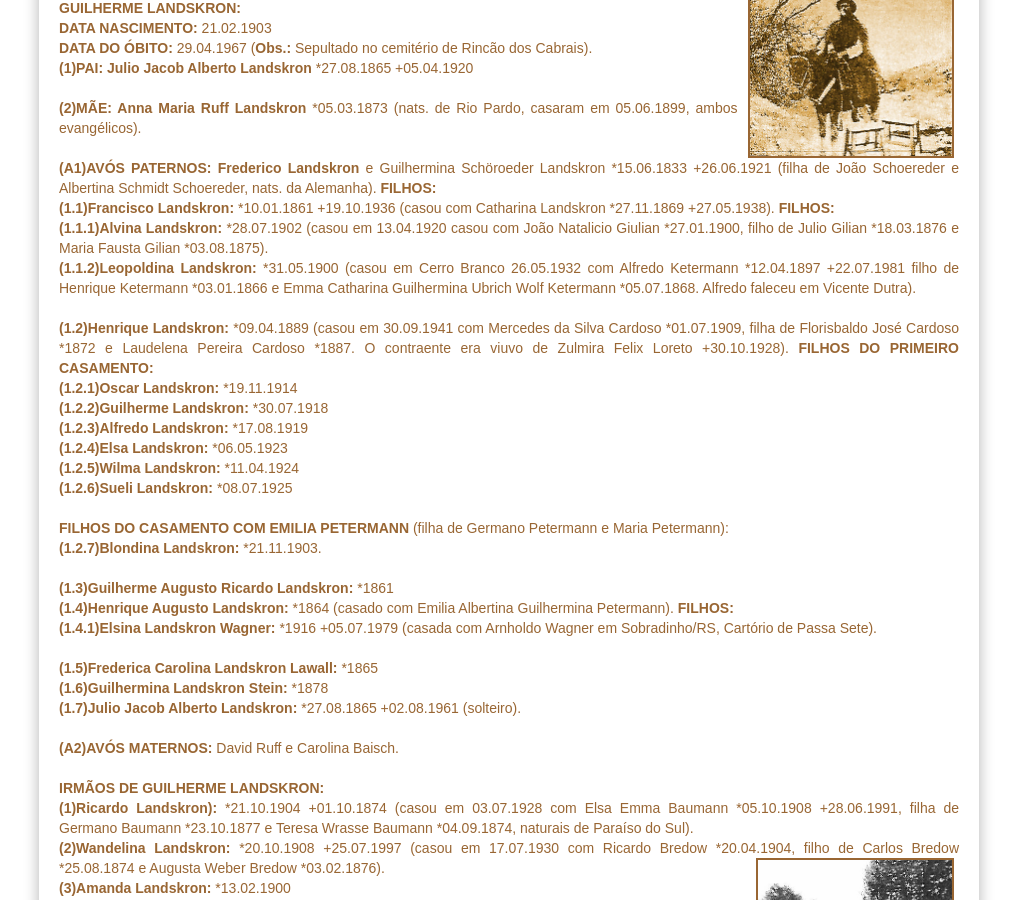
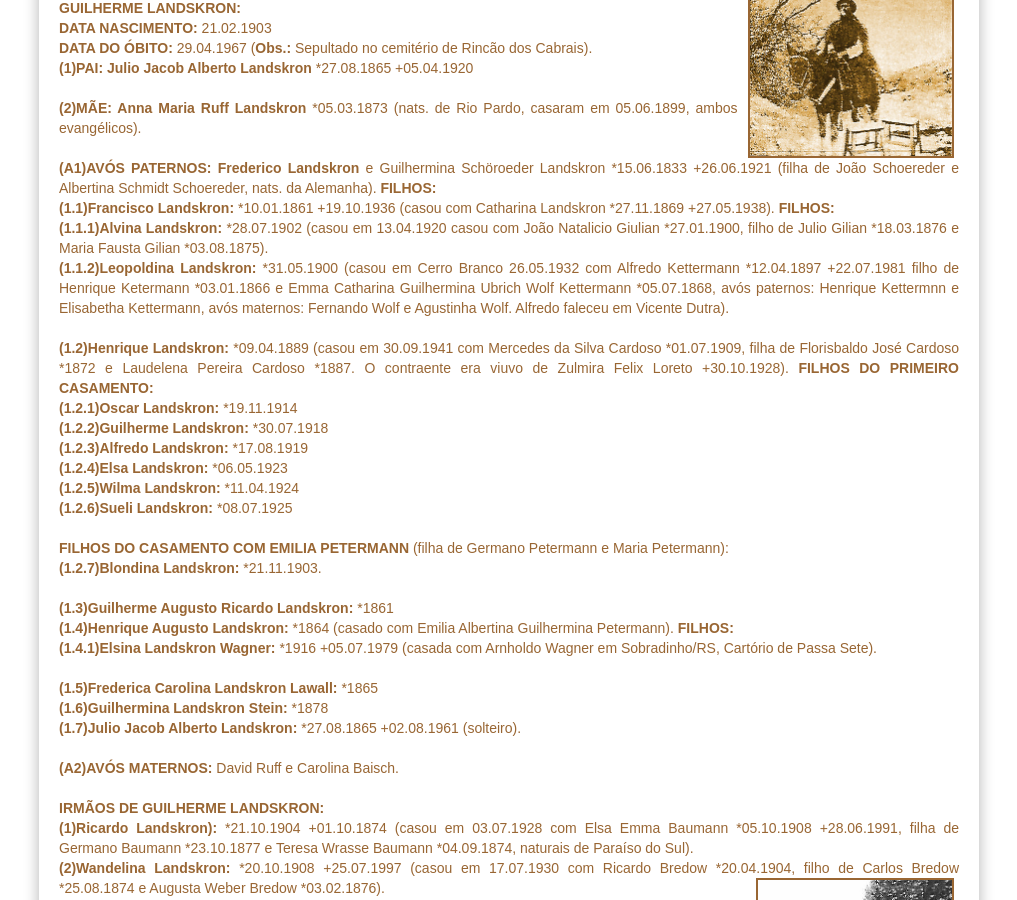
Before and after one commit to claudiovargas1955/claudiovargas1955.github.io, a Jekyll site: the page built from _pages/arvore-genealogica-de-guilherme landskron.html, in a window 1280 px wide and 900 px high, scrolled down 444 px. Shown: the whole window, without its empty margins (131-1148 px from the left). Built offline with Jekyll 4.4.1, drawn with Linux system fonts in a browser that asks for light colours; some web fonts are replaced.

Commit message:
Update arvore-genealogica-de-guilherme landskron.html

```diff
--- a/_pages/arvore-genealogica-de-guilherme landskron.html
+++ b/_pages/arvore-genealogica-de-guilherme landskron.html
@@ -66,8 +66,9 @@ Albertina Schmidt Schoereder, nats. da Alemanha). <b>FILHOS: </b><br>
 <b>(1.1)Francisco Landskron: </b>*10.01.1861 +19.10.1936 (casou com Catharina Landskron *27.11.1869 +27.05.1938). <b>FILHOS:</b><br>
 <b>(1.1.1)Alvina Landskron: </b>*28.07.1902 (casou em 13.04.1920 casou com João Natalicio Giulian *27.01.1900, filho de Julio Gilian
 *18.03.1876 e Maria Fausta Gilian *03.08.1875).<br>
-<b>(1.1.2)Leopoldina Landskron: </b>*31.05.1900 (casou em Cerro Branco 26.05.1932 com Alfredo Ketermann *12.04.1897 +22.07.1981 filho de
-Henrique Ketermann *03.01.1866 e Emma Catharina Guilhermina Ubrich Wolf Ketermann *05.07.1868. Alfredo faleceu em Vicente Dutra).<br><br>
+<b>(1.1.2)Leopoldina Landskron: </b>*31.05.1900 (casou em Cerro Branco 26.05.1932 com Alfredo Kettermann *12.04.1897 +22.07.1981 filho de
+Henrique Ketermann *03.01.1866 e Emma Catharina Guilhermina Ubrich Wolf Kettermann *05.07.1868, avós paternos: Henrique Kettermnn e
+Elisabetha Kettermann, avós maternos: Fernando Wolf e Agustinha Wolf. Alfredo faleceu em Vicente Dutra).<br><br>
 
 <b>(1.2)Henrique Landskron:</b> *09.04.1889 (casou em 30.09.1941 com Mercedes da Silva Cardoso *01.07.1909, filha de Florisbaldo José
 Cardoso *1872 e Laudelena Pereira Cardoso *1887. O contraente era viuvo de Zulmira Felix Loreto +30.10.1928). <b>FILHOS DO PRIMEIRO
```
